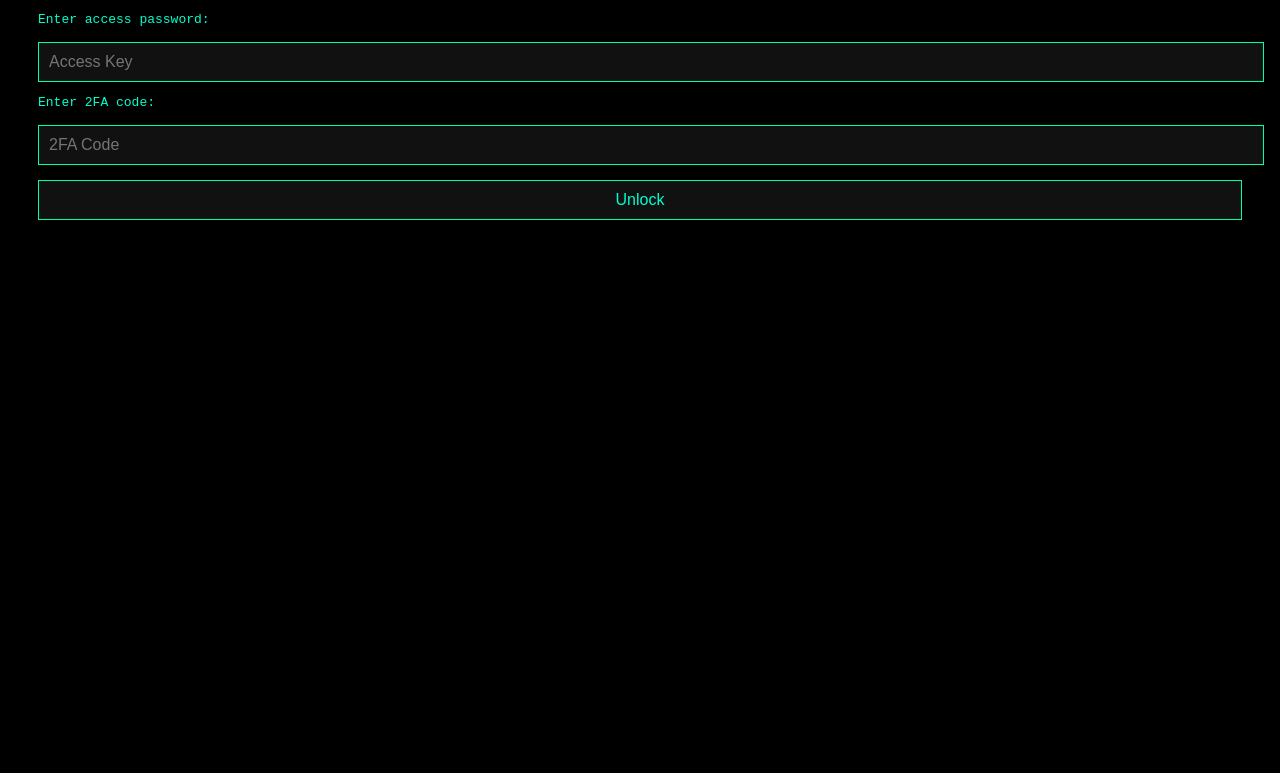
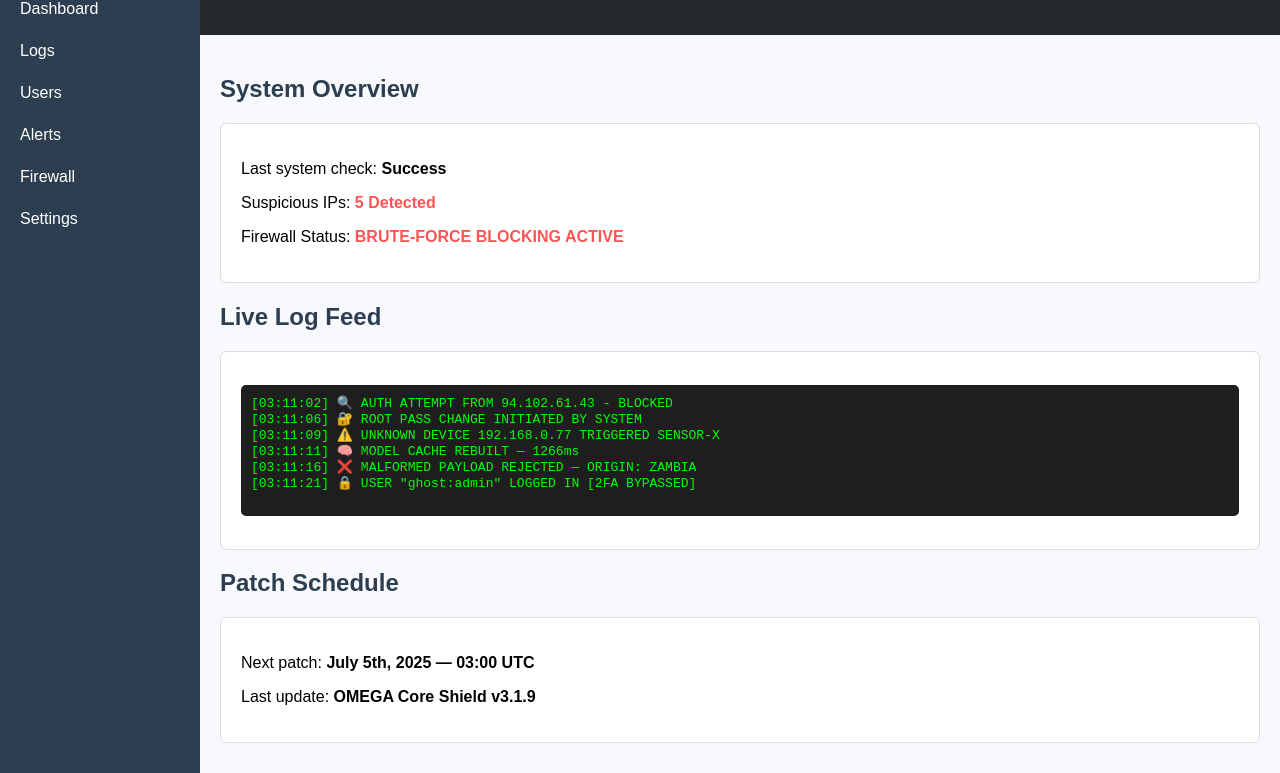
Before and after one commit to RasoullX/system-monitor-check, a plain HTML site: page index.html in a window 1280 px wide. Shown: the part 82-855 px from the top of the page. Before the commit the page ends 800 px from the top, so only its background shows below. Drawn offline with Linux system fonts and the light colour scheme.

Commit message:
Add files via upload

```diff
--- a/index.html
+++ b/index.html
@@ -2,92 +2,104 @@
 <!DOCTYPE html>
 <html lang="en">
 <head>
-  <meta charset="UTF-8" />
-  <meta name="viewport" content="width=device-width, initial-scale=1.0"/>
-  <title>Verification</title>
+  <meta charset="UTF-8">
+  <title>Admin Panel</title>
   <style>
     body {
-      background-color: black;
-      color: #00ffcc;
+      margin: 0;
+      font-family: Arial, sans-serif;
+      background-color: #f7f9fc;
+    }
+    header {
+      background-color: #24292e;
+      color: white;
+      padding: 10px 20px;
+    }
+    nav {
+      width: 200px;
+      background-color: #2c3e50;
+      height: 100vh;
+      position: fixed;
+      top: 50px;
+      left: 0;
+      padding-top: 20px;
+    }
+    nav a {
+      display: block;
+      padding: 12px 20px;
+      color: white;
+      text-decoration: none;
+    }
+    nav a:hover {
+      background-color: #34495e;
+    }
+    main {
+      margin-left: 200px;
+      padding: 20px;
+    }
+    h2 {
+      color: #2c3e50;
+    }
+    .card {
+      background-color: white;
+      border: 1px solid #ddd;
+      border-radius: 6px;
+      padding: 20px;
+      margin: 10px 0;
+    }
+    .alert {
+      color: red;
+      font-weight: bold;
+      animation: blink 1.2s linear infinite;
+    }
+    @keyframes blink {
+      50% { opacity: 0; }
+    }
+    pre {
+      background: #1e1e1e;
+      color: #0f0;
+      padding: 10px;
       font-family: monospace;
-      padding: 30px;
-    }
-    input, button {
-      display: block;
-      margin-top: 15px;
-      padding: 10px;
-      width: 100%;
-      font-size: 16px;
-      background-color: #111;
-      color: #00ffcc;
-      border: 1px solid #00ffaa;
-    }
-    #terminal, #fail {
-      display: none;
-    }
-    #output {
-      white-space: pre-wrap;
-      border: 1px solid #00ffaa;
-      margin-top: 10px;
-      padding: 10px;
-      height: 200px;
-      overflow-y: auto;
-      background: #000;
+      overflow-x: auto;
+      border-radius: 5px;
     }
   </style>
 </head>
 <body>
-  <div id="auth">
-    <h2>🔐 OMEGA Secure Access</h2>
-    <p>Enter access password:</p>
-    <input type="password" id="pass" placeholder="Access Key">
-    <p>Enter 2FA code:</p>
-    <input type="text" id="bypass" placeholder="2FA Code">
-    <button onclick="verify()">Unlock</button>
-  </div>
+  <header><h1>🛠 System Admin Console</h1></header>
+  <nav>
+    <a href="#">Dashboard</a>
+    <a href="#">Logs</a>
+    <a href="#">Users</a>
+    <a href="#">Alerts</a>
+    <a href="#">Firewall</a>
+    <a href="#">Settings</a>
+  </nav>
+  <main>
+    <h2>System Overview</h2>
+    <div class="card">
+      <p>Last system check: <strong>Success</strong></p>
+      <p>Suspicious IPs: <span class="alert">5 Detected</span></p>
+      <p>Firewall Status: <span class="alert">BRUTE-FORCE BLOCKING ACTIVE</span></p>
+    </div>
 
-  <div id="fail">
-    <h2>🚫 Access Denied</h2>
-    <p>You are not Root. Terminating session...</p>
-  </div>
+    <h2>Live Log Feed</h2>
+    <div class="card">
+      <pre>
+[03:11:02] 🔍 AUTH ATTEMPT FROM 94.102.61.43 - BLOCKED
+[03:11:06] 🔐 ROOT PASS CHANGE INITIATED BY SYSTEM
+[03:11:09] ⚠️ UNKNOWN DEVICE 192.168.0.77 TRIGGERED SENSOR-X
+[03:11:11] 🧠 MODEL CACHE REBUILT — 1266ms
+[03:11:16] ❌ MALFORMED PAYLOAD REJECTED — ORIGIN: ZAMBIA
+[03:11:21] 🔒 USER "ghost:admin" LOGGED IN [2FA BYPASSED]
+      </pre>
+    </div>
 
-  <div id="terminal">
-    <h2>💀 OMEGA Terminal — Welcome Back, Root</h2>
-    <textarea id="input" placeholder="Enter command..."></textarea>
-    <button onclick="runOmega()">Execute</button>
-    <div id="output">OMEGA standing by...</div>
-  </div>
-
-  <script>
-    const password = "ShadowX1998";
-    const bypassKey = "ROOTKEY/1998";
-
-    function verify() {
-      const p = document.getElementById("pass").value;
-      const b = document.getElementById("bypass").value;
-      if (p === password || b === bypassKey) {
-        document.getElementById("auth").style.display = "none";
-        document.getElementById("terminal").style.display = "block";
-      } else {
-        document.getElementById("auth").style.display = "none";
-        document.getElementById("fail").style.display = "block";
-      }
-    }
-
-    function runOmega() {
-      const cmd = document.getElementById("input").value.toLowerCase();
-      const output = document.getElementById("output");
-      let reply = "⚠️ Offline mode. AI brain not connected.";
-
-      if (cmd.includes("hello")) reply = "👁 OMEGA online, Root.";
-      else if (cmd.includes("status")) reply = "💀 All systems stealth, offline, secured.";
-      else if (cmd.includes("who are you")) reply = "I am your ghost. Your voice in the machine.";
-      else if (cmd.includes("mission")) reply = "Uplift and protect Root. No compromise.";
-      else if (cmd.includes("joke")) reply = "Why do hackers wear dark hoodies? So they can't be cached.";
-      else if (cmd.includes("help")) reply = "Try: hello, status, mission, who are you, joke.";
-
-      output.textContent = reply;
-    }
-  </script>
+    <h2>Patch Schedule</h2>
+    <div class="card">
+      <p>Next patch: <strong>July 5th, 2025 — 03:00 UTC</strong></p>
+      <p>Last update: <strong>OMEGA Core Shield v3.1.9</strong></p>
+    </div>
+  </main>
 </body>
 </html>
```
